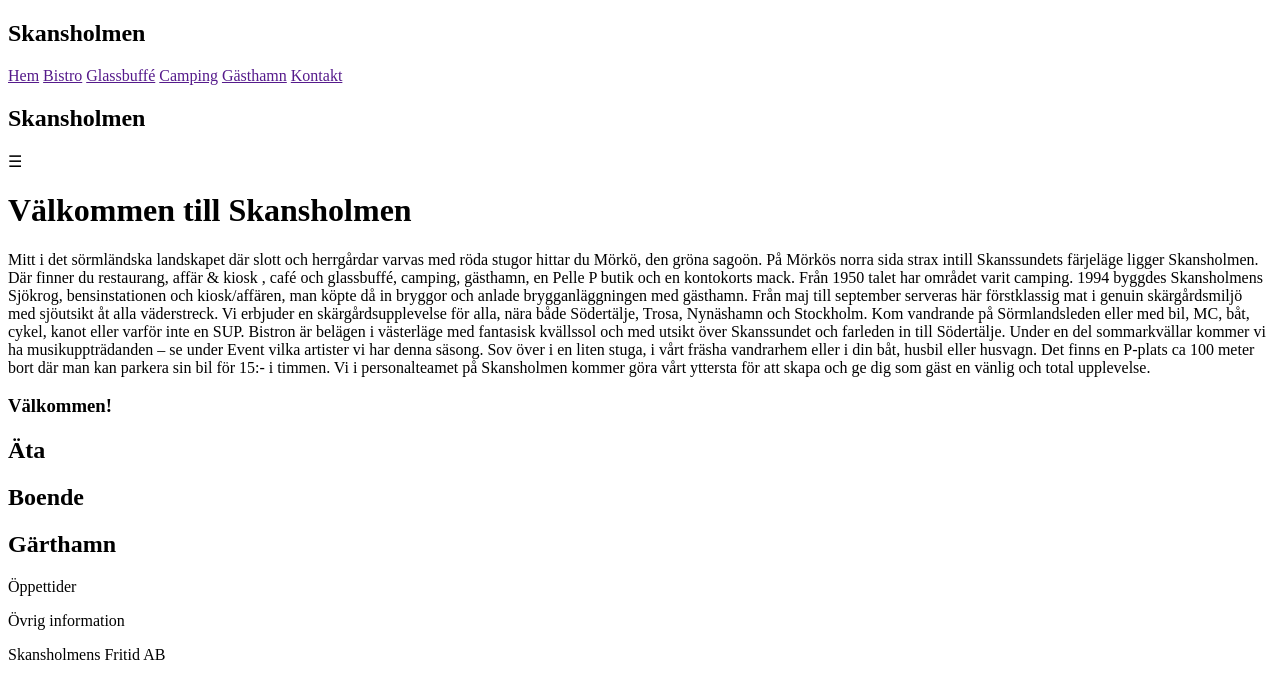
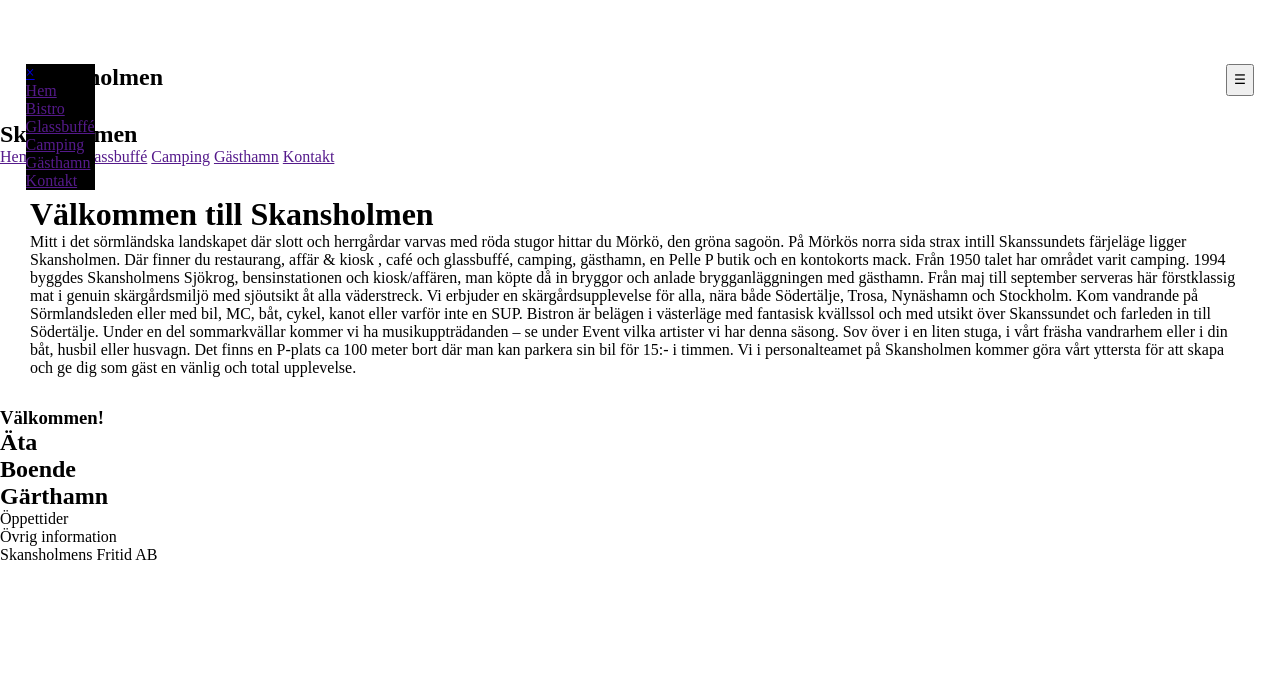
Before and after one commit to aliceco/F-retagssida---skansholmen, a plain HTML site: page index.html in a window 1280 px wide. Drawn offline with Linux system fonts and the light colour scheme.

Commit message:
lade till media screen och jobbade på nagiveringen

```diff
--- a/index.html
+++ b/index.html
@@ -8,9 +8,35 @@
     <title>Skansholmen - Hem</title>
 </head>
 
+<script>
+    function openNav() {
+        document.getElementById("mySidepanel").style.width = "250px";
+    }
+
+    function closeNav() {
+        document.getElementById("mySidepanel").style.width = "0";
+    }
+
+</script>
+
 <body>
+
     <header>
-        <nav class="nav-full-screen">
+
+        <nav class="nav-mobile">
+            <h1>Skansholmen</h1>
+            <button class="open-btn" onclick="openNav()">☰</button>
+            <div id="mySidepanel" class="sidepanel">
+                <a href="javascript:void(0)" class="closebtn" onclick="closeNav()">×</a>
+                <a href="">Hem</a>
+                <a href="">Bistro</a>
+                <a href="">Glassbuffé</a>
+                <a href="">Camping</a>
+                <a href="">Gästhamn</a>
+                <a href="">Kontakt </a>
+            </div>
+        </nav>
+        <nav class="nav-full">
             <h1>Skansholmen</h1>
             <a href="">Hem</a>
             <a href="">Bistro</a>
@@ -19,33 +45,36 @@
             <a href="">Gästhamn</a>
             <a href="">Kontakt </a>
         </nav>
-        <nav class="nav-mobile">
-            <h1>Skansholmen</h1>
-            <p>☰</p>
-        </nav>
         <div class="slide-show">
         </div>
     </header>
     <main>
+        <div class="welcome-text">
             <h1>Välkommen till Skansholmen</h1>
-        <p>Mitt i det sörmländska landskapet där slott och herrgårdar varvas med röda stugor hittar du Mörkö, den gröna
+            <p>Mitt i det sörmländska landskapet där slott och herrgårdar varvas med röda stugor hittar du Mörkö, den
+                gröna
                 sagoön.
-            På Mörkös norra sida strax intill Skanssundets färjeläge ligger Skansholmen. Där finner du restaurang, affär
+                På Mörkös norra sida strax intill Skanssundets färjeläge ligger Skansholmen. Där finner du restaurang,
+                affär
                 & kiosk , café och glassbuffé, camping, gästhamn, en Pelle P butik och en kontokorts mack.
                 Från 1950 talet har området varit camping. 1994 byggdes Skansholmens Sjökrog, bensinstationen och
-            kiosk/affären, man köpte då in bryggor och anlade brygganläggningen med gästhamn. Från maj till september
+                kiosk/affären, man köpte då in bryggor och anlade brygganläggningen med gästhamn. Från maj till
+                september
                 serveras här förstklassig mat i genuin skärgårdsmiljö med sjöutsikt åt alla väderstreck.
                 Vi erbjuder en skärgårdsupplevelse för alla, nära både Södertälje, Trosa, Nynäshamn och Stockholm.
                 Kom vandrande på Sörmlandsleden eller med bil, MC, båt, cykel, kanot eller varför inte en SUP.
-            Bistron är belägen i västerläge med fantasisk kvällssol och med utsikt över Skanssundet och farleden in till
+                Bistron är belägen i västerläge med fantasisk kvällssol och med utsikt över Skanssundet och farleden in
+                till
                 Södertälje.
                 Under en del sommarkvällar kommer vi ha musikuppträdanden – se under Event vilka artister vi har denna
                 säsong.
                 Sov över i en liten stuga, i vårt fräsha vandrarhem eller i din båt, husbil eller husvagn.
                 Det finns en P-plats ca 100 meter bort där man kan parkera sin bil för 15:- i timmen.
-            Vi i personalteamet på Skansholmen kommer göra vårt yttersta för att skapa och ge dig som gäst en vänlig och
+                Vi i personalteamet på Skansholmen kommer göra vårt yttersta för att skapa och ge dig som gäst en vänlig
+                och
                 total upplevelse.
             </p>
+        </div>
         <h3>Välkommen!</h3>
         <div>
             <h2>Äta</h2>
@@ -64,7 +93,7 @@
         <div>
             <p>Övrig information</p>
         </div>
-        <div class="map  ">
+        <div class="map ">
         </div>
     </aside>
     <footer>
--- a/style.css
+++ b/style.css
@@ -0,0 +1,58 @@
+*{
+    margin: 0;
+    padding: 0;
+}
+
+.nav-mobile {
+    display: flex;
+    justify-content: space-between;
+    margin-top: 3vw;
+    padding: 2vw;
+}
+
+.open-btn {
+    padding: 0.4rem;
+
+}
+
+.sidepanel {
+    display: flex;
+    position: fixed;
+    justify-content: center;
+    flex-direction: column;
+    overflow: hidden;
+    z-index: 1;
+    background: black;
+}
+
+.welcome-text {
+    margin: 30px;
+}
+
+
+/* mobiltelefon */
+@media screen and (min-with: 320px) {
+    .nav-mobile {
+        display: flex;
+    }
+    .nav-full {
+        display: hidden;
+    }
+
+/* ipad */
+@media (min-with: 600px) {
+
+}
+
+/* desktop */
+@media (min-with: 980px) {
+
+    .burger-menu-button {
+        display: hidden;
+    }
+
+    .horizantal-menu {
+        display: block;
+    }
+
+}
```
Lines whose indentation alone changed are shown as unchanged.
